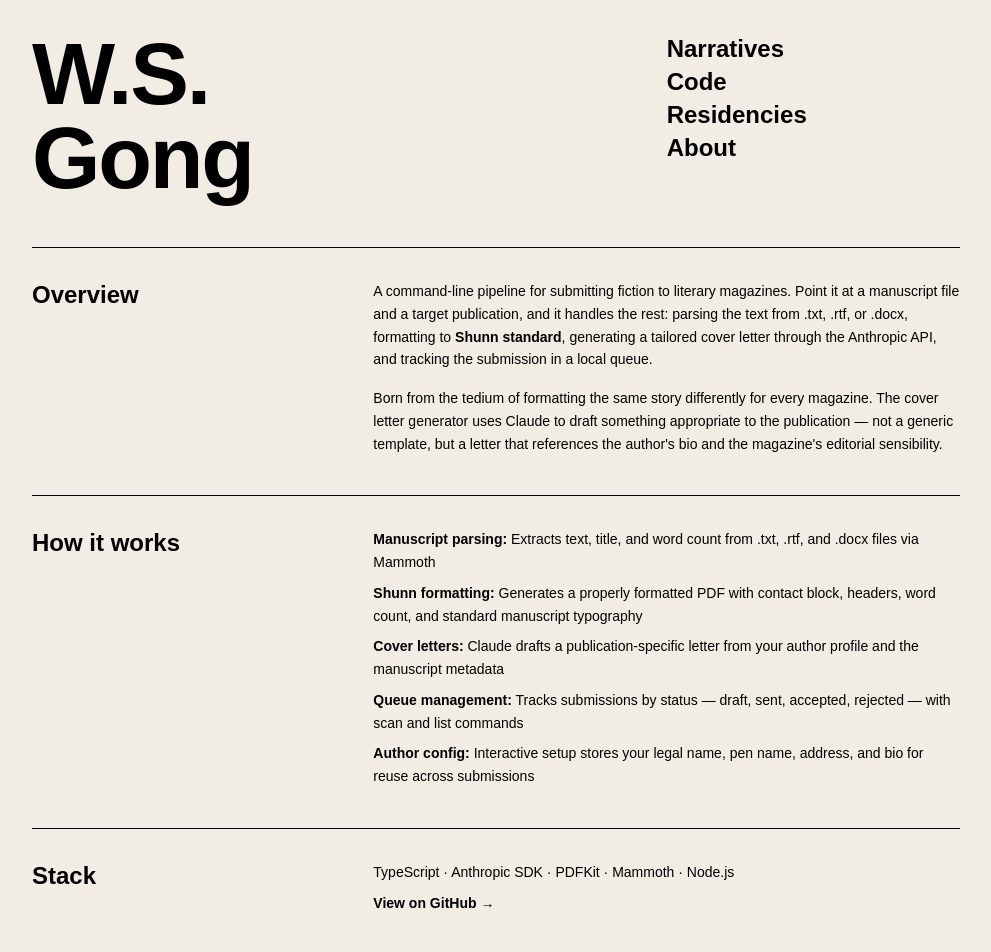
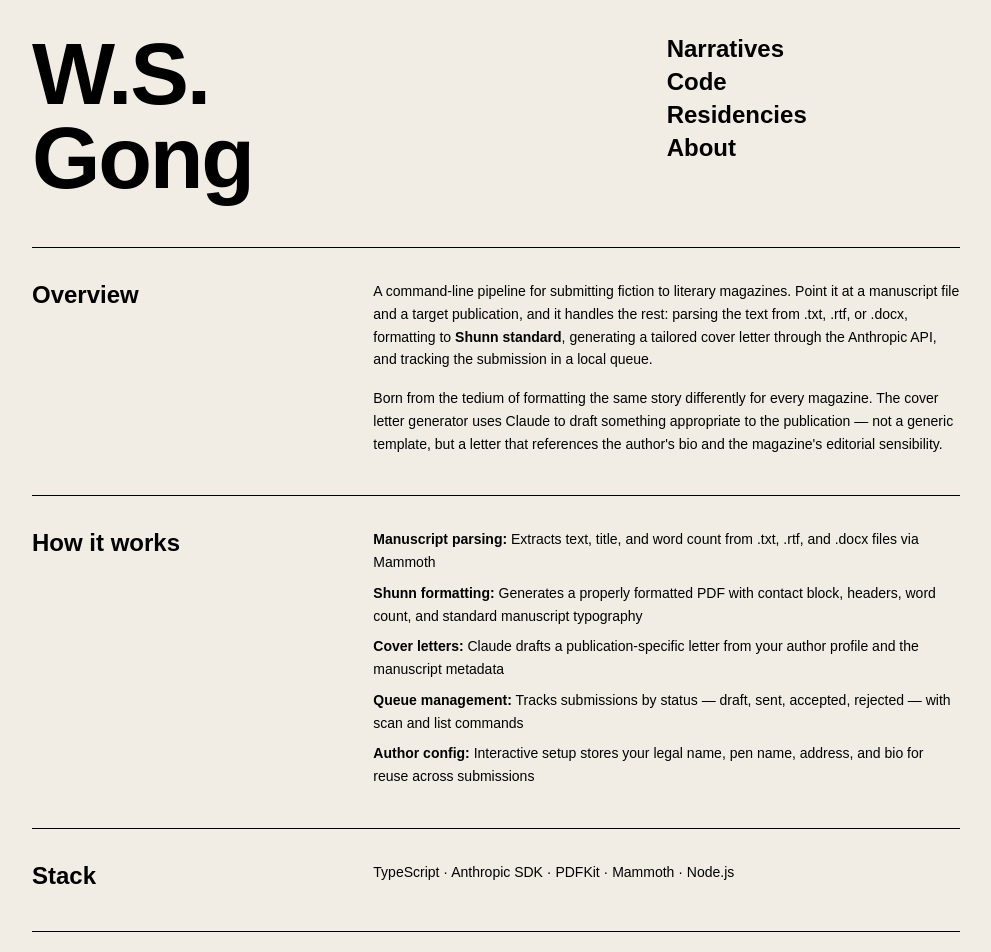
Before and after one commit to highschoolsmokers/ws-gong, a Next.js app: page /code/submission-cli in a window 1280 px wide. Shown: the top 952 px of the page, without its empty margins (144-1135 px from the left). Built offline with nearby package versions, Linux system fonts and the light colour scheme.

Commit message:
fix: hide GitHub link on submission-cli page (#53)
The repo is currently private, so the View on GitHub link 404s for
visitors. Remove the link; keep the project page otherwise unchanged.

Co-authored-by: Claude Opus 4.6 (1M context) <noreply@anthropic.com>

```diff
--- a/app/(site)/code/submission-cli/page.tsx
+++ b/app/(site)/code/submission-cli/page.tsx
@@ -85,16 +85,6 @@ export default function SubmissionCli() {
         <h2 className="text-xl md:text-2xl font-black leading-tight">Stack</h2>
         <div className="text-sm leading-relaxed space-y-2">
           <p>TypeScript · Anthropic SDK · PDFKit · Mammoth · Node.js</p>
-          <p>
-            <a
-              href="https://github.com/highschoolsmokers/submission-cli"
-              target="_blank"
-              rel="noopener noreferrer"
-              className="font-semibold hover:opacity-70 transition-opacity"
-            >
-              View on GitHub →
-            </a>
-          </p>
         </div>
       </section>
 
```
